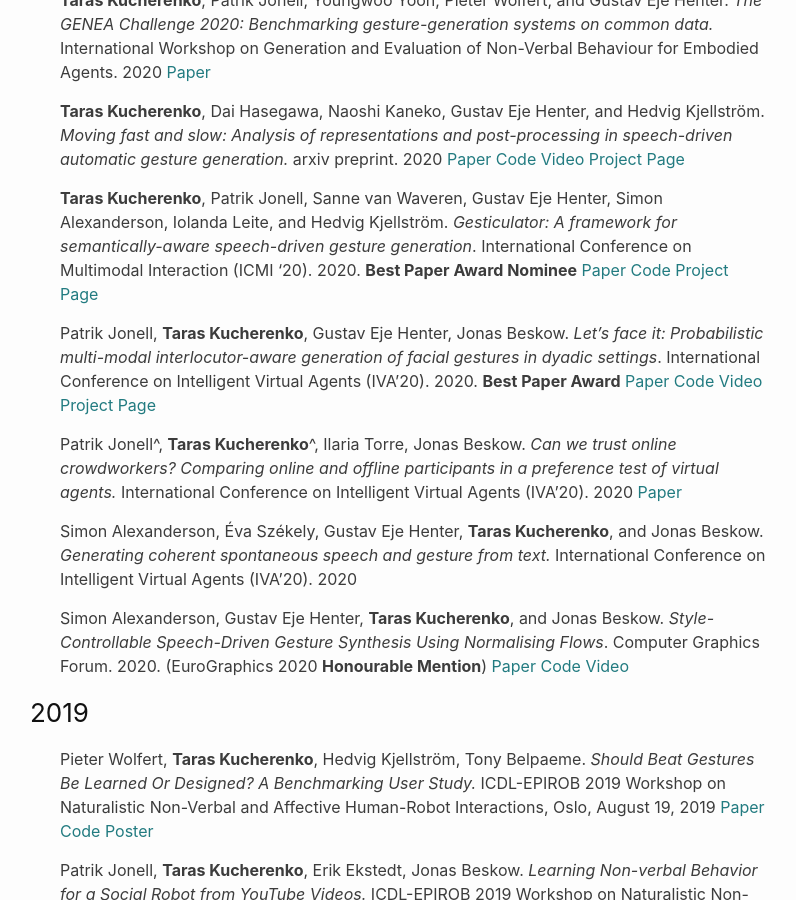
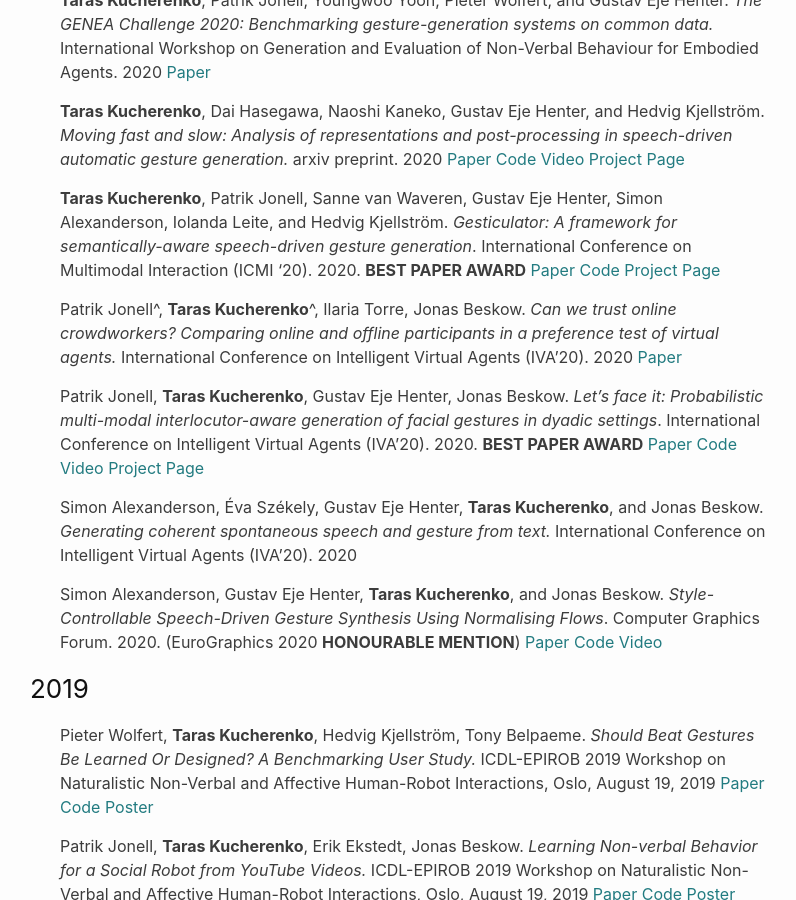
Before and after one commit to Svito-zar/Svito-zar.github.io, a Jekyll site: the page built from _pages/publications.md, in a window 1280 px wide and 900 px high, scrolled down 227 px. Shown: the whole window, without its empty margins (240-1036 px from the left). Built offline with Jekyll 4.4.1, drawn with Linux system fonts in a browser that asks for light colours.

Commit message:
Update website

```diff
--- a/_pages/publications.md
+++ b/_pages/publications.md
@@ -15,16 +15,16 @@ My publications can also be found on [Google Scholar Citations](https://scholar.
 arxiv preprint. 2020
 [Paper](https://www.researchgate.net/publication/343096046_Moving_fast_and_slow_Analysis_of_representations_and_post-processing_in_speech-driven_automatic_gesture_generation) [Code](https://github.com/GestureGeneration/Speech_driven_gesture_generation_with_autoencoder) [Video](https://youtu.be/Iv7UBe92zrw) [Project Page](../_posts/2020-01-14-Audio2Gestures.md)
 
-* **Taras Kucherenko**, Patrik Jonell, Sanne van Waveren, Gustav Eje Henter, Simon Alexanderson, Iolanda Leite, and Hedvig Kjellström. *Gesticulator: A framework for semantically-aware speech-driven gesture generation*. International Conference on Multimodal Interaction (ICMI '20). 2020. **Best Paper Award Nominee**  [Paper](https://arxiv.org/abs/2001.09326) [Code](https://github.com/svito-zar/Gesticulator) [Project Page](../_posts/2020-08-03-Gesticulator.md)
-
-* Patrik Jonell, **Taras Kucherenko**, Gustav Eje Henter, Jonas Beskow. *Let’s face it: Probabilistic multi-modal interlocutor-aware generation of facial gestures in dyadic settings*. International Conference on Intelligent Virtual Agents (IVA'20). 2020. **Best Paper Award** [Paper](https://raw.githubusercontent.com/jonepatr/lets_face_it/master/paper/jonell_lets_face_it.pdf) [Code](https://github.com/jonepatr/lets_face_it) [Video](https://youtu.be/RhazMS4L_bk) [Project Page](https://jonepatr.github.io/lets_face_it/)
+* **Taras Kucherenko**, Patrik Jonell, Sanne van Waveren, Gustav Eje Henter, Simon Alexanderson, Iolanda Leite, and Hedvig Kjellström. *Gesticulator: A framework for semantically-aware speech-driven gesture generation*. International Conference on Multimodal Interaction (ICMI '20). 2020. **BEST PAPER AWARD**  [Paper](https://arxiv.org/abs/2001.09326) [Code](https://github.com/svito-zar/Gesticulator) [Project Page](../_posts/2020-08-03-Gesticulator.md)
 
 * Patrik Jonell^, **Taras Kucherenko**^, Ilaria Torre, Jonas Beskow. *Can we trust online crowdworkers? Comparing online and offline participants in a preference test of virtual agents.* International Conference on Intelligent Virtual Agents (IVA'20). 2020 [Paper](https://arxiv.org/abs/2009.10760)
+
+* Patrik Jonell, **Taras Kucherenko**, Gustav Eje Henter, Jonas Beskow. *Let’s face it: Probabilistic multi-modal interlocutor-aware generation of facial gestures in dyadic settings*. International Conference on Intelligent Virtual Agents (IVA'20). 2020. **BEST PAPER AWARD** [Paper](https://raw.githubusercontent.com/jonepatr/lets_face_it/master/paper/jonell_lets_face_it.pdf) [Code](https://github.com/jonepatr/lets_face_it) [Video](https://youtu.be/RhazMS4L_bk) [Project Page](https://jonepatr.github.io/lets_face_it/)
 
 * Simon Alexanderson, Éva Székely, Gustav Eje Henter, **Taras Kucherenko**, and Jonas Beskow.
 *Generating coherent spontaneous speech and gesture from text.* International Conference on Intelligent Virtual Agents (IVA'20). 2020
 
-* Simon Alexanderson, Gustav  Eje  Henter, **Taras Kucherenko**,  and Jonas Beskow. *Style-Controllable Speech-Driven Gesture Synthesis Using Normalising Flows*. Computer Graphics Forum. 2020. (EuroGraphics 2020 **Honourable Mention**) [Paper](../papers/alexanderson2020style.pdf) [Code](https://github.com/simonalexanderson/StyleGestures) [Video](https://youtu.be/egf3tjbWBQE)
+* Simon Alexanderson, Gustav  Eje  Henter, **Taras Kucherenko**,  and Jonas Beskow. *Style-Controllable Speech-Driven Gesture Synthesis Using Normalising Flows*. Computer Graphics Forum. 2020. (EuroGraphics 2020 **HONOURABLE MENTION**) [Paper](../papers/alexanderson2020style.pdf) [Code](https://github.com/simonalexanderson/StyleGestures) [Video](https://youtu.be/egf3tjbWBQE)
 
 ### 2019
 * Pieter Wolfert, **Taras Kucherenko**, Hedvig Kjellström, Tony Belpaeme. *Should Beat Gestures Be Learned Or Designed? A Benchmarking User Study.* ICDL-EPIROB 2019 Workshop on Naturalistic Non-Verbal and Affective Human-Robot Interactions, Oslo, August 19, 2019 [Paper](https://pieterwolfert.com/files/epirob_camera_final.pdf) [Code](https://github.com/Svito-zar/Speech_driven_gesture_generation) [Poster](../posters/should_gesture_be_learned_poster.pdf)
```
Also changed, not shown: index.md (+1 -1 lines).
